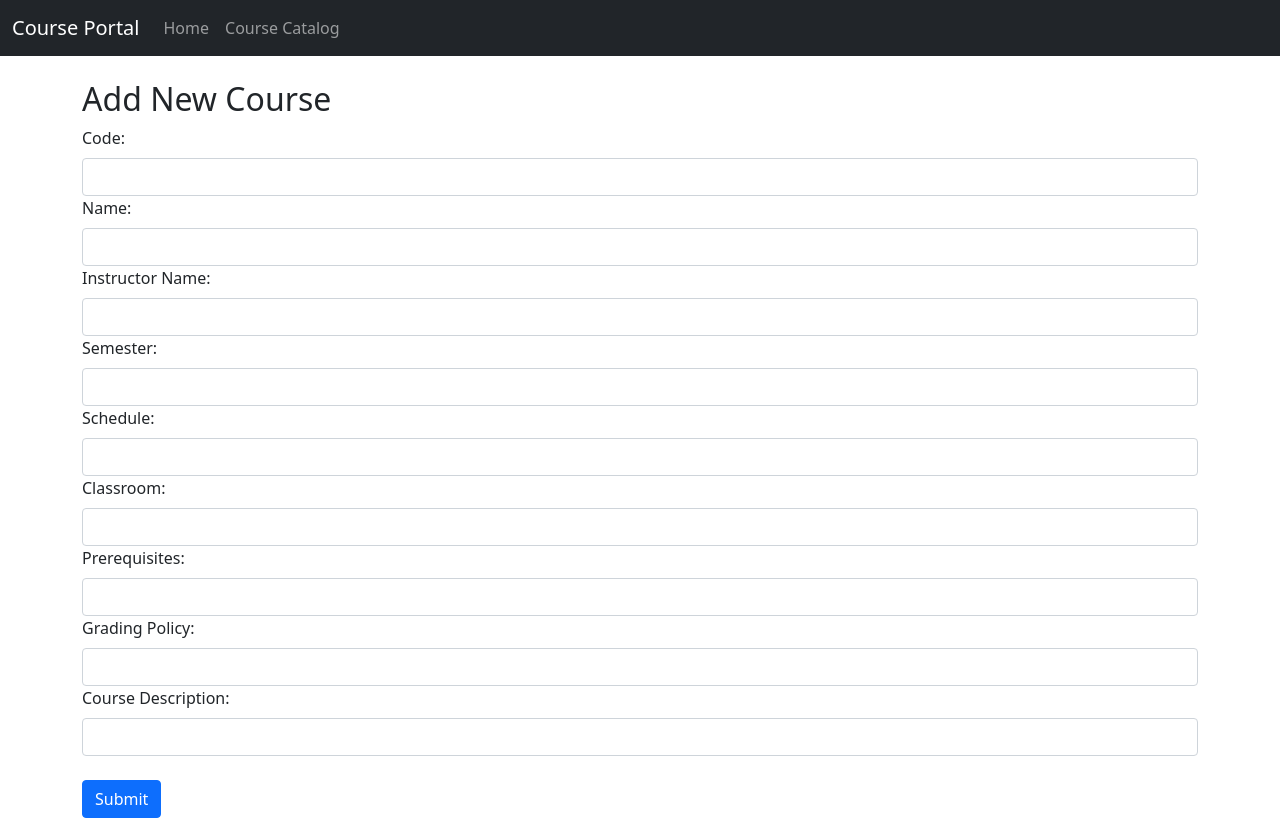
After one commit to Jain-Laksh/CS203-Lab-01, a Flask app: template templates/add_course.html in a window 1280 px wide. The commit adds this page. Run offline with Flask 3, Linux system fonts and the light colour scheme; the template is opened without the code that fills it, so the values that code supplies are empty; some libraries are stand-ins or nearby versions.

Commit message:
task1 & 2

```diff
--- a/app.py
+++ b/app.py
@@ -1,51 +1,149 @@
 import json
 import os
 from flask import Flask, render_template, request, redirect, url_for, flash
+from opentelemetry import trace
+from opentelemetry.sdk.trace import TracerProvider
+from opentelemetry.sdk.trace.export import BatchSpanProcessor
+from opentelemetry.instrumentation.flask import FlaskInstrumentor
+from opentelemetry.sdk.resources import Resource
+from opentelemetry.exporter.jaeger.thrift import JaegerExporter
+import logging
 
 # Flask App Initialization
 app = Flask(__name__)
 app.secret_key = 'secret'
 COURSE_FILE = 'course_catalog.json'
 
+# Creates spans for each request
+FlaskInstrumentor().instrument_app(app)
+
+# OpenTelemetry Setup- capturing traces
+resource = Resource.create({"service.name": "course-catalog-service"})
+trace.set_tracer_provider(TracerProvider(resource=resource))
+tracer = trace.get_tracer(__name__)
+
+# Jaeger Exporter
+jaeger_exporter = JaegerExporter(
+    agent_host_name="localhost",  # Ensure Jaeger is accessible at this address
+    agent_port=6831,
+)
+span_processor = BatchSpanProcessor(jaeger_exporter)
+trace.get_tracer_provider().add_span_processor(span_processor)
+
+#Python logger
+logging.basicConfig(level=logging.INFO, format='%(asctime)s - %(name)s - %(levelname)s - %(message)s',)
+logger = logging.getLogger(__name__)
 
 # Utility Functions
 def load_courses():
     """Load courses from the JSON file."""
-    if not os.path.exists(COURSE_FILE):
-        return []  # Return an empty list if the file doesn't exist
-    with open(COURSE_FILE, 'r') as file:
-        return json.load(file)
+    with tracer.start_as_current_span("load_courses") as span:
+        span.set_attribute("file.path", COURSE_FILE)
+        span.set_attribute("file.exists", os.path.exists(COURSE_FILE))
+        logger.info("Loading courses from file")
+        if not os.path.exists(COURSE_FILE):
+            logger.warning("Course file not found, returning empty list")
+            return []  # Return an empty list if the file doesn't exist
+        with open(COURSE_FILE, 'r') as file:
+            courses = json.load(file)
+            logger.info(f"Courses loaded successfully! Total number of courses: {len(courses)}")
+            span.set_attribute("courses.count", len(courses))
+            return courses
 
 
 def save_courses(data):
     """Save new course data to the JSON file."""
-    courses = load_courses()  # Load existing courses
-    courses.append(data)  # Append the new course
-    with open(COURSE_FILE, 'w') as file:
-        json.dump(courses, file, indent=4)
+    with tracer.start_as_current_span("save_courses") as span:
+        courses = load_courses()  # Load existing courses
+        courses.append(data)  # Append the new course
+        with open(COURSE_FILE, 'w') as file:
+            json.dump(courses, file, indent=4)
+            logger.info(f"Saved course: {data['name']} to file")
 
 
 # Routes
 @app.route('/')
 def index():
+    with tracer.start_as_current_span("index") as span:
+        span.set_attribute("http.method", request.method)
+        span.set_attribute("http.url", request.url)
+        span.set_attribute("http.route", request.url_rule)
+        span.set_attribute("http.host", request.host)
+        span.set_attribute("user.ip", request.remote_addr)
+        logger.info("Home page accessed")
+
     return render_template('index.html')
 
 @app.route('/catalog')
 def course_catalog():
-    courses = load_courses()
-    return render_template('course_catalog.html', courses=courses)
+    with tracer.start_as_current_span("index") as span:
+        span.set_attribute("http.method", request.method)
+        span.set_attribute("http.url", request.url)
+        span.set_attribute("http.route", request.url_rule)
+        span.set_attribute("http.host", request.host)
+        span.set_attribute("user.ip", request.remote_addr)
+        logger.info("Course catalog accessed")
+        courses = load_courses()
+        return render_template('course_catalog.html', courses=courses)
 
 
 @app.route('/course/<code>')
 def course_details(code):
     courses = load_courses()
     course = next((course for course in courses if course['code'] == code), None)
-    if not course:
-        flash(f"No course found with code '{code}'.", "error")
-        return redirect(url_for('course_catalog'))
-    return render_template('course_details.html', course=course)
+    with tracer.start_as_current_span("course_details") as span:
+        span.set_attribute("course.code", code)
+        span.set_attribute("http.method", request.method)
+        span.set_attribute("http.url", request.url)
+        span.set_attribute("http.route", request.url_rule)
+        span.set_attribute("http.host", request.host)
+        span.set_attribute("user.ip", request.remote_addr)
+        logger.info(f"Course details accessed for course: {code}")
+        if not course:
+            span.set_attribute("error", f"No course found with code '{code}'")
+            logger.error(f"No course found with code '{code}'")
+            flash(f"No course found with code '{code}'.", "error")
+            return redirect(url_for('course_catalog'))
+        span.set_attribute("course found", course['name'])
+        logger.info(f"Course found: {course['name']}")
+        return render_template('course_details.html', course=course)
 
+@app.route('/add-course', methods=['GET', 'POST'])
+def add_course():
+    with tracer.start_as_current_span("add_course") as span:
+        span.set_attribute("http.method", request.method)
+        span.set_attribute("http.url", request.url)
+        span.set_attribute("http.route", request.url_rule)
+        span.set_attribute("http.host", request.host)
+        span.set_attribute("user.ip", request.remote_addr)
+        logger.info("Add course page accessed")
+        if request.method == 'POST':
+            course = {
+            "code": request.form.get('code'),
+            "name": request.form.get('name'),
+            "instructor": request.form.get('instructor'),
+            "semester": request.form.get('semester'),
+            "schedule": request.form.get('schedule'),
+            "classroom": request.form.get('classroom'),
+            "prerequisites": request.form.get('prerequisites'),
+            "grading": request.form.get('grading'),
+            "description": request.form.get('description')
+            }
 
+            for key, value in course.items():
+                if not value:
+                    span.set_attribute("error", f"Please provide a value for '{key}'")
+                    logger.error(f"Please provide a value for '{key}'")
+                    flash(f"Please provide a value for '{key}'.", "error")
+                    return redirect(url_for('add_course'))
+
+            span.set_attribute("Form submitted", course)
+            logger.info(f"Form submitted: {course}")
+            save_courses(course)
+            logger.info(f"Course '{course['name']}' added successfully.")
+            flash(f"Course '{course['name']}' added successfully.", "success")
+            return redirect(url_for('course_catalog'))
+        return render_template('add_course.html')
 
 if __name__ == '__main__':
     app.run(debug=True)
--- /dev/null
+++ b/templates/add_course.html
@@ -0,0 +1,53 @@
+{% extends "base.html" %} {% block content %}
+<h2>Add New Course</h2>
+<form method="POST" action="{{ url_for('add_course') }}">
+  <div>
+    <label for="code" class="form-label">Code:</label>
+    <input type="text" class="form-control" id="name" name="code" />
+  </div>
+
+  <div>
+    <label for="name" class="form-label">Name:</label>
+    <input type="text" class="form-control" id="name" name="name" />
+  </div>
+
+  <div>
+    <label for="instructor" class="form-label">Instructor Name:</label>
+    <input type="text" class="form-control" id="name" name="instructor" />
+  </div>
+
+  <div>
+    <label for="semester" class="form-label">Semester:</label>
+    <input type="text" class="form-control" id="name" name="semester" />
+  </div>
+
+  <div>
+    <label for="schedule" class="form-label">Schedule:</label>
+    <input type="text" class="form-control" id="name" name="schedule" />
+  </div>
+
+  <div>
+    <label for="classroom" class="form-label">Classroom:</label>
+    <input type="text" class="form-control" id="name" name="classroom" />
+  </div>
+
+  <div>
+    <label for="prerequisites" class="form-label">Prerequisites:</label>
+    <input type="text" class="form-control" id="name" name="prerequisites" />
+  </div>
+
+  <div>
+    <label for="grading" class="form-label">Grading Policy:</label>
+    <input type="text" class="form-control" id="name" name="grading" />
+  </div>
+
+  <div>
+    <label for="description" class="form-label">Course Description:</label>
+    <input type="text" class="form-control" id="name" name="description" />
+  </div>
+
+  <br />
+
+  <div><button type="submit" class="btn btn-primary">Submit</button></div>
+</form>
+{% endblock %}
```
Also changed, not shown: course_catalog.json (+33 -0 lines), templates/index.html (+29 -9 lines).
